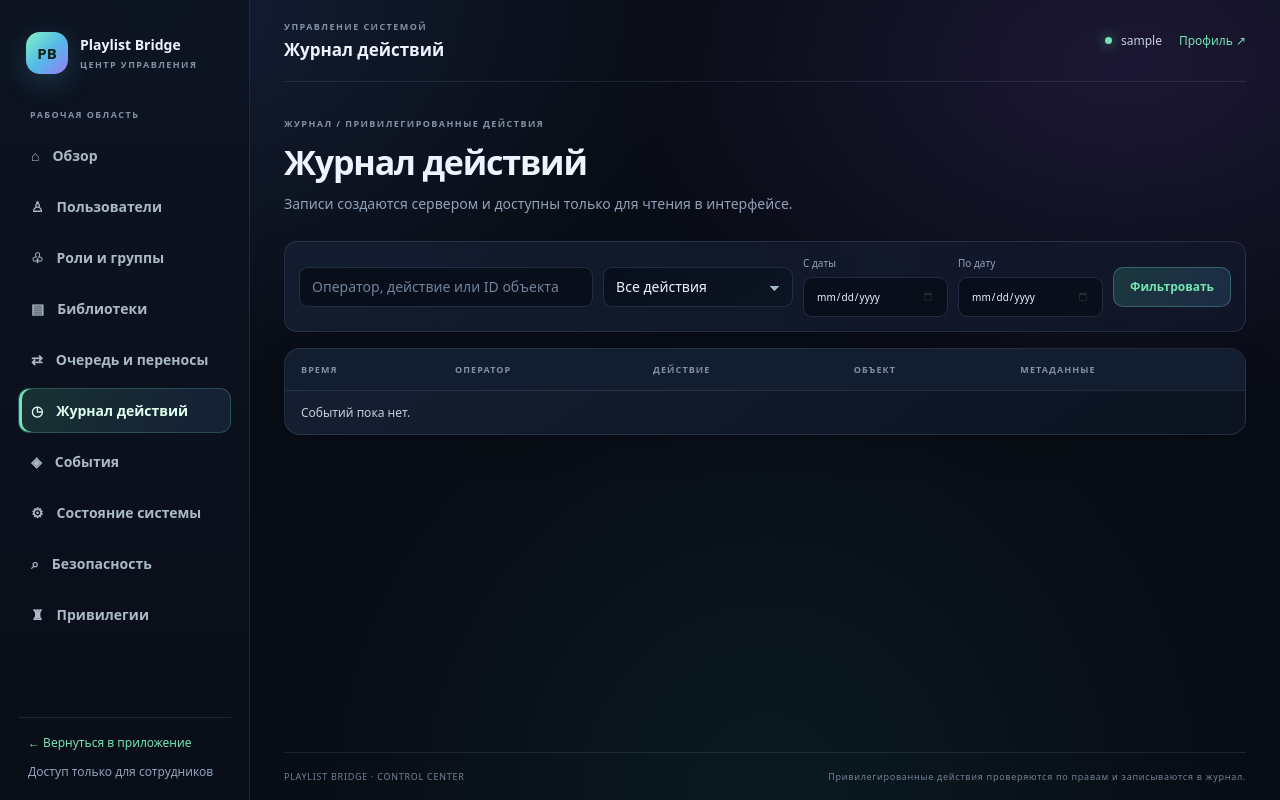
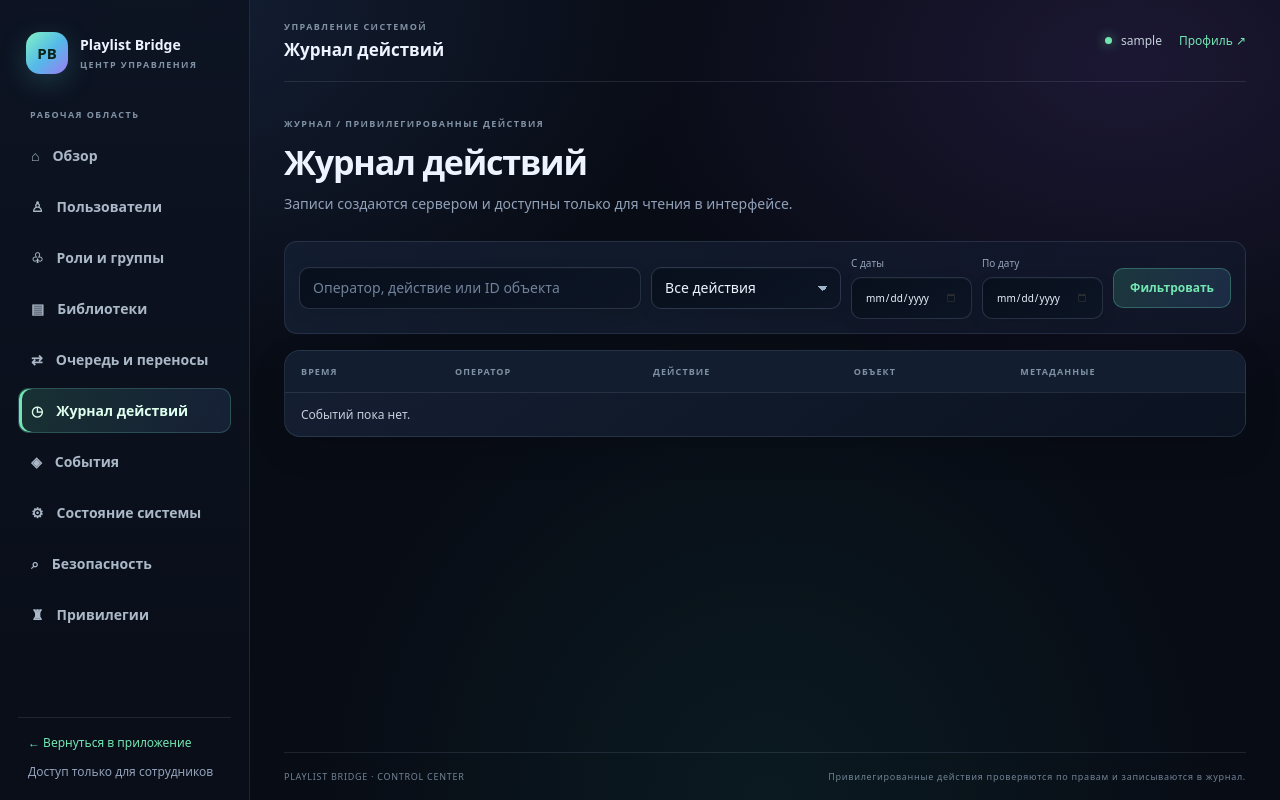
Before and after one commit to pohib/playlist-bridge, a Django app: page /control/audit/ in a window 1280 px wide. Run offline with Django 5.2, Linux system fonts and the light colour scheme; the visitor is signed in with stand-in values (Sample User, id 1); data comes from the database, SQL or seed files in the repository; data that the repository does not hold is empty; parts of the project's set-up code (start-up, migrations or seed data) failed here and were passed over.

Commit message:
Correct admin form control selector

```diff
--- a/transfer/static/transfer/styles/admin-console.css
+++ b/transfer/static/transfer/styles/admin-console.css
@@ -78,7 +78,7 @@ body.admin-body{background:radial-gradient(ellipse at 12% 0%,rgba(72,113,190,.19
 
 
 /* Form controls: consistent dark glass styling across every control-center screen. */
-.admin-body input:not([type="checkbox]):not([type="radio]),
+.admin-body input:not([type="checkbox"]):not([type="radio"]),
 .admin-body select,
 .admin-body textarea {
   width: 100%;
```
